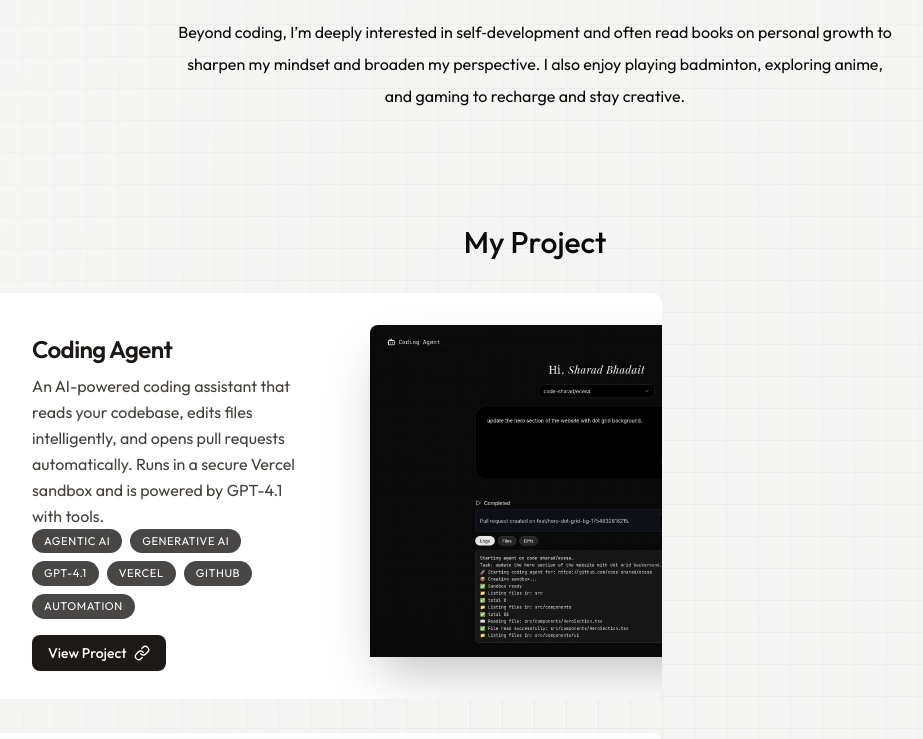
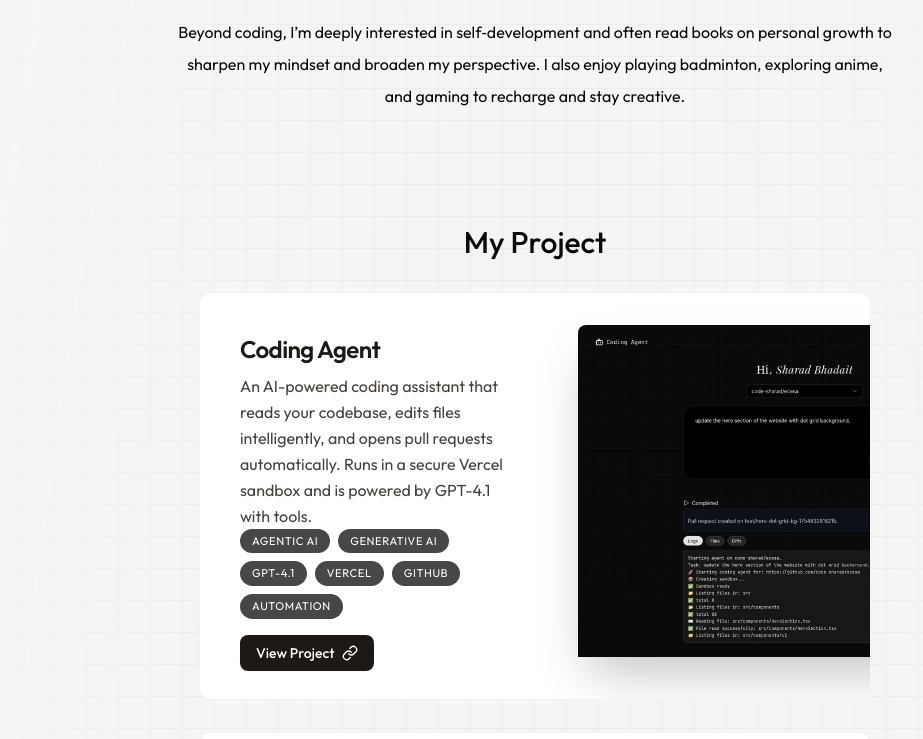
Before and after one commit to code-sharad/portfolio, a Next.js app: page / in a window 1280 px wide. Shown: the part 1064-1803 px from the top of the page, without its empty margins (105-1028 px from the left). Built offline with nearby package versions, Linux system fonts and the light colour scheme.

Commit message:
style: Center and stack project items vertically on small screens.

```diff
--- a/app/components/projects.tsx
+++ b/app/components/projects.tsx
@@ -21,7 +21,7 @@ function Projects() {
         </svg>
       </div>
 
-      <div className="flex w-full overflow-x-auto snap-x snap-mandatory gap-4 pb-8 -mx-4 px-4 sm:grid sm:overflow-visible sm:gap-0 sm:pb-0 sm:mx-0 sm:px-0 scroll-smooth [scrollbar-width:none] [-ms-overflow-style:none] [&::-webkit-scrollbar]:hidden">
+      <div className="flex w-full overflow-x-auto snap-x snap-mandatory gap-4 pb-8 -mx-4 px-4 sm:grid sm:overflow-visible sm:gap-0 sm:pb-0 sm:mx-0 sm:px-0 scroll-smooth [scrollbar-width:none] [-ms-overflow-style:none] [&::-webkit-scrollbar]:hidden sm:justify-center sm:flex sm:flex-col sm:items-center">
         {projectsData.map((project, index) => (
           <React.Fragment key={index}>
             <Project {...project} />
```
